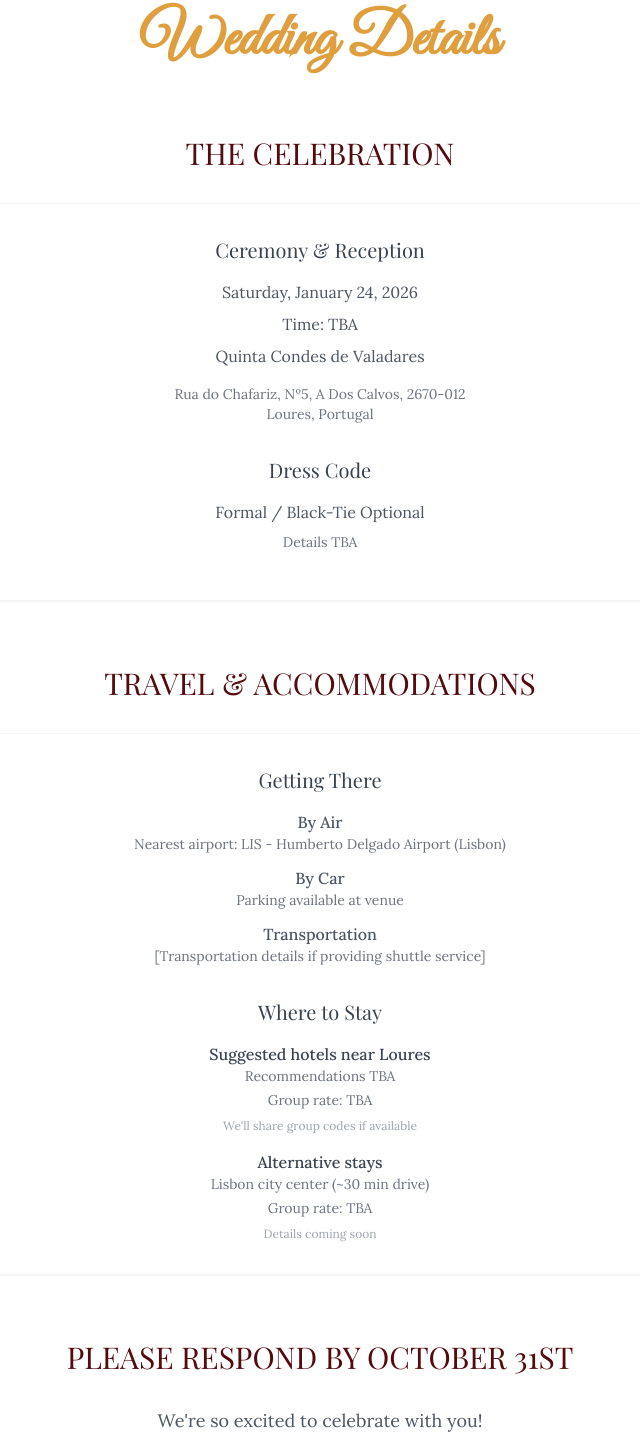
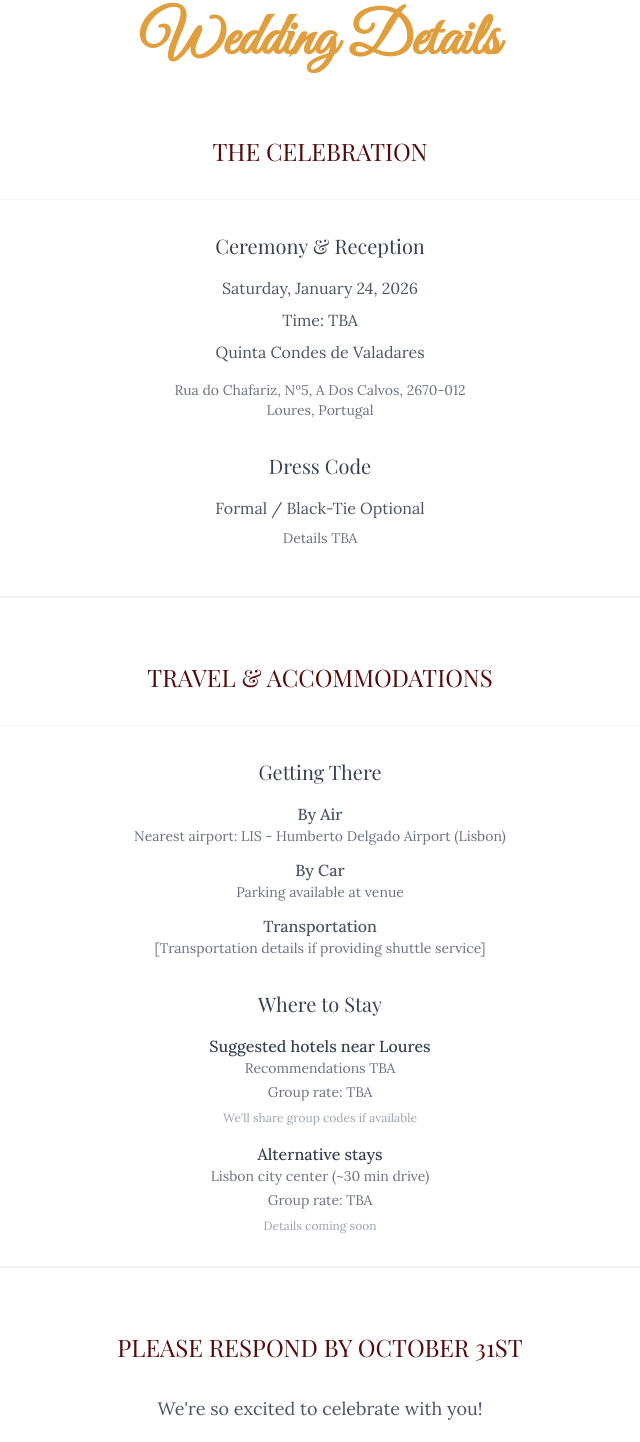
Before and after one commit to RaazKH/wedding-website, a Next.js app: page /rsvp in a window 1280 px wide. Shown: the part 117-1559 px from the top of the page, without its empty margins (320-960 px from the left). Built offline with nearby package versions, Linux system fonts and the light colour scheme; no server answers.

Commit message:
final updates

```diff
--- a/src/app/page.tsx
+++ b/src/app/page.tsx
@@ -52,7 +52,7 @@ export default function Home() {
             </p>
           </div>
           <div className="flex justify-center mt-6">
-            <Link href="/registry" className="btn w-[150px] text-sm text-center">Gift Registry</Link>
+            <Link href="/registry" className="bg-red text-white py-3 rounded-lg font-medium text-sm hover:bg-red/90 focus:outline-none focus:ring-2 focus:ring-red focus:ring-offset-2 transition-colors shadow-sm inline-block w-[150px] text-center">Gift Registry</Link>
           </div>
         </div>
       </section>
@@ -73,7 +73,7 @@ export default function Home() {
                 <h3 className="subtitle color-blue text-1xl mb-1">in</h3>
                 <h3 className="subtitle color-blue text-2xl mb-6">Lisbon, Portugal</h3>
                 <div className="flex justify-center">
-                  <Link href="/rsvp" className="btn maw-[150px] text-sm inline-block">More info / RSVP</Link>
+                  <Link href="/rsvp" className="bg-red text-white py-3 rounded-lg font-medium text-sm hover:bg-red/90 focus:outline-none focus:ring-2 focus:ring-red focus:ring-offset-2 transition-colors shadow-sm inline-block w-[150px] text-center">More info / RSVP</Link>
                 </div>
               </div>
             </div>
--- a/src/app/rsvp/page.tsx
+++ b/src/app/rsvp/page.tsx
@@ -15,7 +15,7 @@ export default function RSVP() {
 
         <div className="max-w-4xl mx-auto space-y-16">
           <section className="text-center">
-            <h2 className="font-serif uppercase color-dark-red text-3xl font-light mb-8">The Celebration</h2>
+            <h2 className="font-serif uppercase color-dark-red text-2xl font-light mb-8">The Celebration</h2>
             <div className="bg-white rounded-lg shadow-sm border border-gray-100 p-8">
               <div className="space-y-8">
                 <div>
@@ -38,7 +38,7 @@ export default function RSVP() {
           </section>
 
           <section className="text-center">
-            <h2 className="text-center font-serif uppercase color-dark-red text-3xl font-light mb-8">Travel & Accommodations</h2>
+            <h2 className="text-center font-serif uppercase color-dark-red text-2xl font-light mb-8">Travel & Accommodations</h2>
             <div className="bg-white rounded-lg shadow-sm border border-gray-100 p-8">
               <div className="space-y-8">
                 <div>
@@ -81,7 +81,7 @@ export default function RSVP() {
           </section>
 
           <section className="text-center">
-            <h2 className="font-serif uppercase color-dark-red text-3xl font-light mb-8">Please Respond by October 31st</h2>
+            <h2 className="font-serif uppercase color-dark-red text-2xl font-light mb-8">Please Respond by October 31st</h2>
             <p className="text-lg text-gray-600 mb-4">
               We're so excited to celebrate with you!
             </p>
@@ -92,7 +92,7 @@ export default function RSVP() {
             {!showForm ? (
               <button
                 onClick={() => setShowForm(true)}
-                className="bg-accent text-white px-8 py-4 rounded-lg font-medium text-lg hover:bg-accent/90 focus:outline-none focus:ring-2 focus:ring-accent focus:ring-offset-2 transition-colors shadow-sm"
+                className="bg-red text-white px-8 py-4 rounded-lg font-medium text-lg hover:bg-red/90 focus:outline-none focus:ring-2 focus:ring-red focus:ring-offset-2 transition-colors shadow-sm"
               >
                 RSVP Now
               </button>
```
